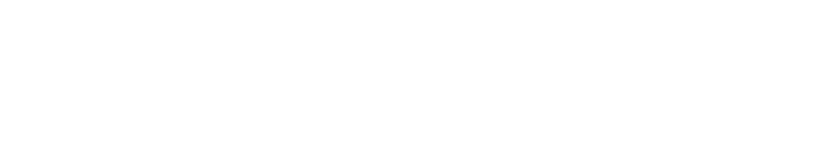
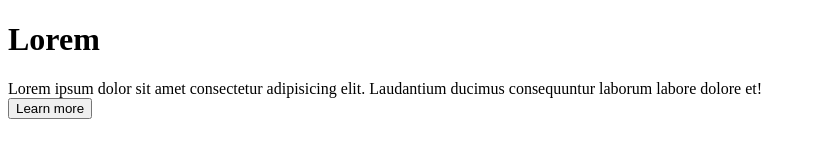
Before and after one commit to RobJoeeLee/animated-vacation-cards, a plain HTML site: page index.html in a window 1280 px wide. Shown: the whole page, without its empty margins (0-816 px from the left). Drawn offline with Linux system fonts and the light colour scheme.

Commit message:
set up basic card structure in html

```diff
--- a/index.html
+++ b/index.html
@@ -7,6 +7,17 @@
     <link rel="stylesheet" href="styles.css">
 </head>
 <body>
-
+    <div class="card">
+        <div class="card-img">
+            <!--add image here-->
+        </div>
+        <div class="card-title">
+            <h1>Lorem</h1>
+        </div>
+        <div class="card-body">
+            Lorem ipsum dolor sit amet consectetur adipisicing elit. Laudantium ducimus consequuntur laborum labore dolore et!
+        </div>
+        <button class="button" type="button">Learn more</button>
+    </div>
 </body>
 </html>
```
